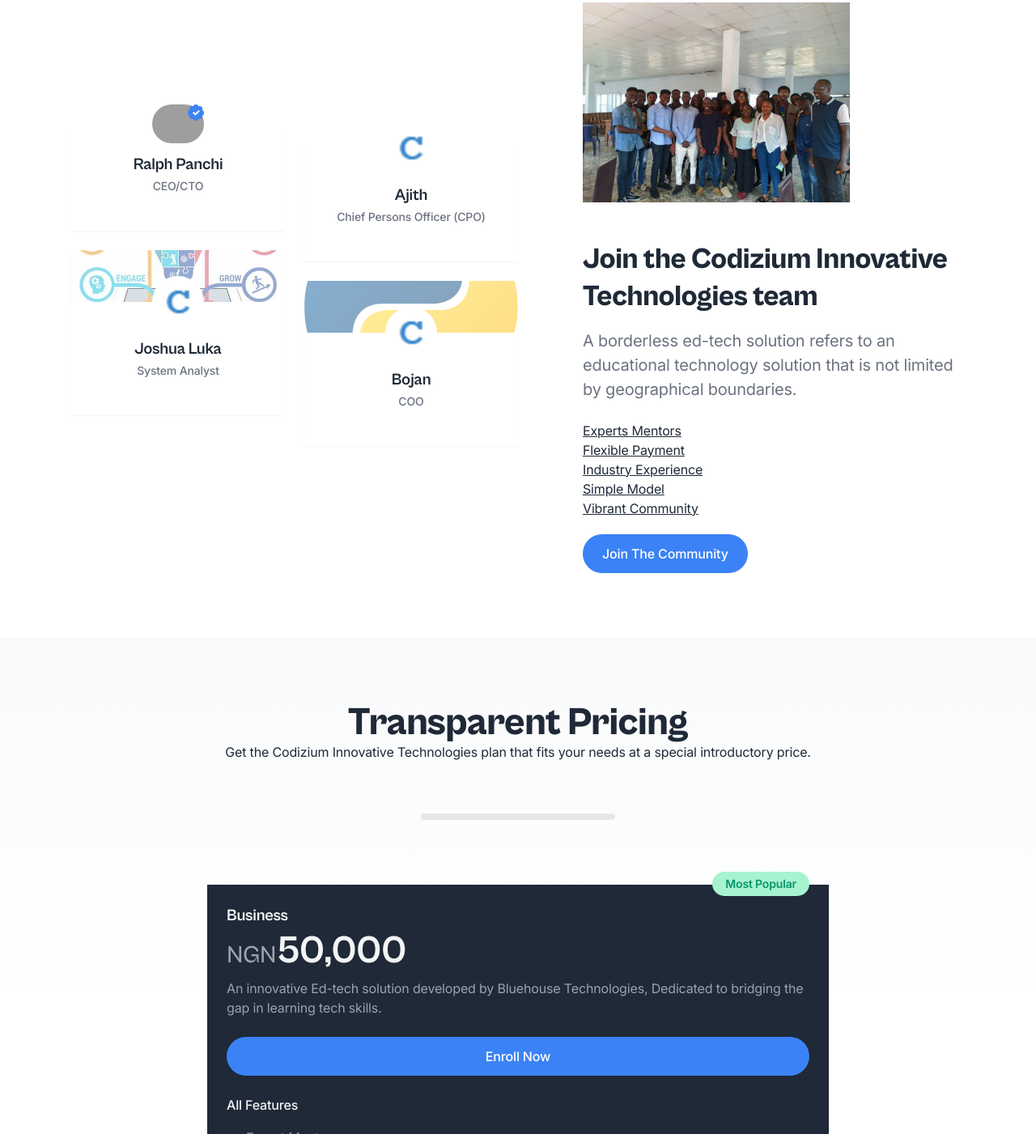
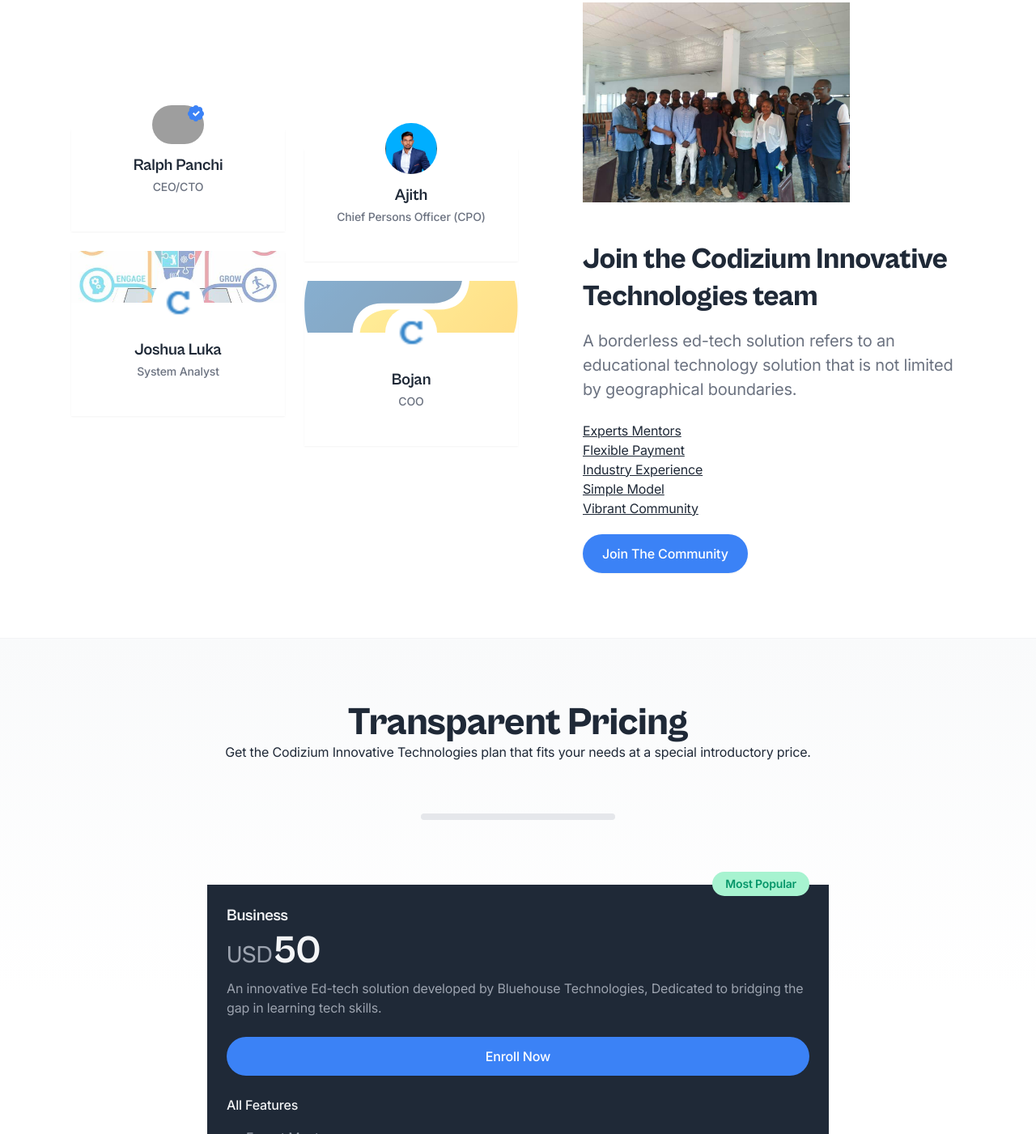
Before and after one commit to ralphxp/bluehouse_infinitygem, a website: page index.html in a window 1280 px wide. Shown: the part 2305-3706 px from the top of the page at 81% size. Drawn offline with Linux system fonts and the light colour scheme; grey boxes are pictures that could not be loaded.

Commit message:
new file:   images/ajith.jpg 	modified:   index.html

```diff
--- a/index.html
+++ b/index.html
@@ -682,7 +682,7 @@
                                             <!-- <img class="w-full h-16 object-cover opacity-60" src="./images/eduedge/Logo/SVG/main-logo-transparent.svg" width="258" height="64" alt="Chris" /> -->
                                             <div class="bg-white px-4 pb-6">
                                                 <div class="relative inline-flex -mt-8 mb-3">
-                                                    <img class="inline-flex rounded-full" src="./images/eduedge/Logo/WEBP/Favicon-32x32.webp"
+                                                    <img class="inline-flex rounded-full" src="./images/ajith.jpg"
                                                         width="64" height="64" alt="Chris" />
                                                 </div>
                                                 <div class="mb-5">
@@ -852,9 +852,9 @@
                                         <div class="font-cabinet-grotesk text-xl text-gray-100 font-semibold mb-1">
                                             Business</div>
                                         <div class="font-cabinet-grotesk text-gray-100 inline-flex items-baseline mb-2">
-                                            <span class="text-3xl font-medium text-gray-400">NGN</span>
+                                            <span class="text-3xl font-medium text-gray-400">USD</span>
                                             <span class="text-5xl font-bold"
-                                                x-text="annual ? '50,000' : '50,000'"></span>
+                                                x-text="annual ? '50' : '50'"></span>
                                             <span class="font-medium text-gray-400"></span>
                                         </div>
                                         <div class="text-gray-400 mb-6">An innovative Ed-tech solution developed by
```
Also changed, not shown: images/ajith.jpg (added).
